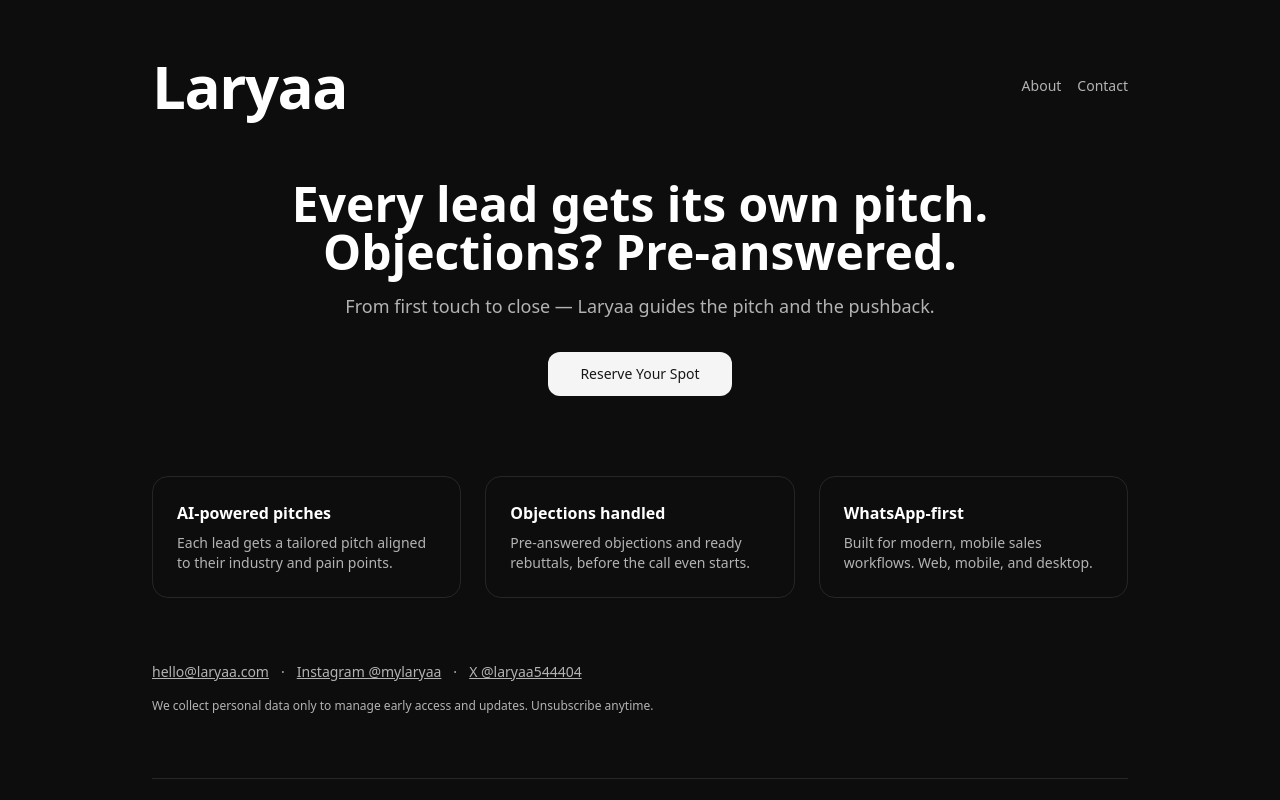
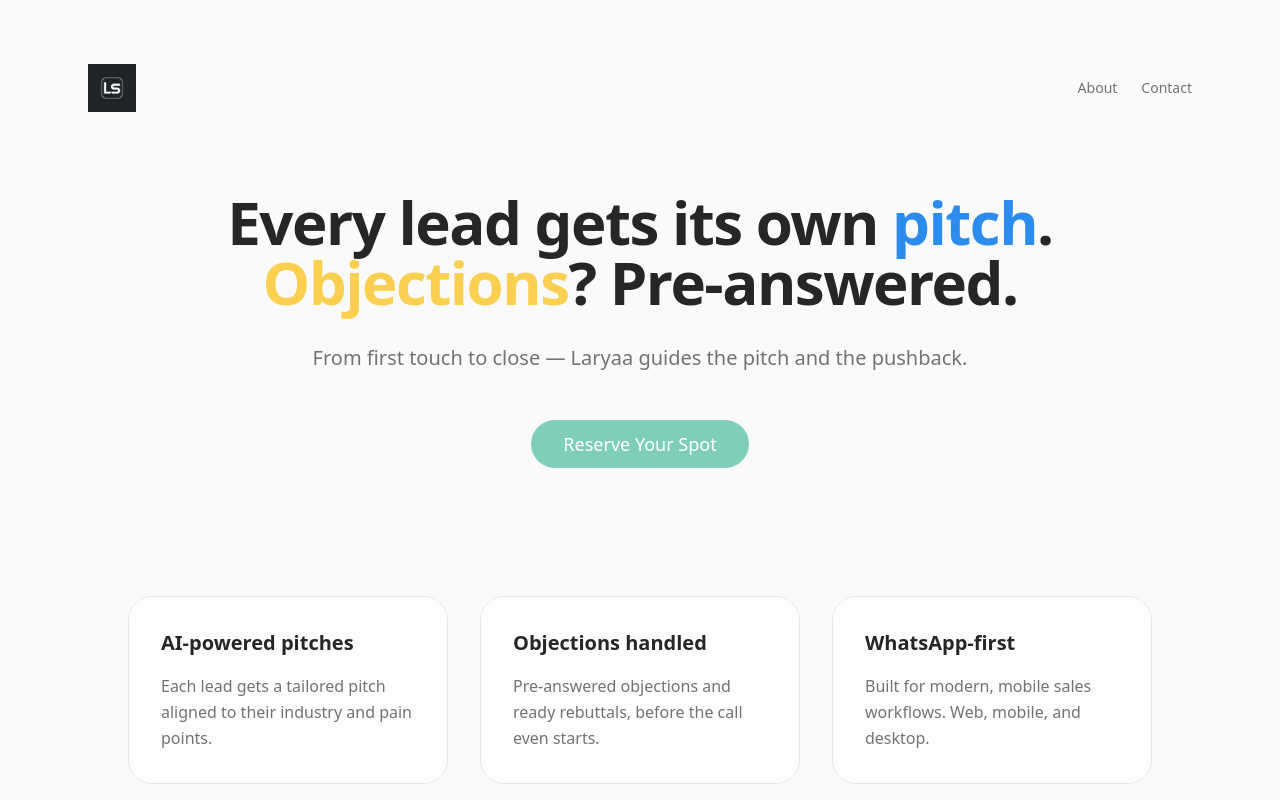
Before and after one commit to mylaryaa/laryaa-waitlist-pack, a React (Vite) app: page / in a window 1280 px wide. Shown: the top 800 px of the page. Built offline with nearby package versions, Linux system fonts and the light colour scheme.

Commit message:
Refactor landing page styles
Update landing page to use a cleaner, sleeker UI/UX.
Highlight "pitch" and "objections" text with bluish or yellowish colors for better visibility.

```diff
--- a/src/index.css
+++ b/src/index.css
@@ -8,13 +8,18 @@ All colors MUST be HSL.
 
 @layer base {
   :root {
-    /* Laryaa Brand Colors - Clean Black/White with Blue Accent */
+    /* Laryaa Brand Colors - Clean and Sleek */
     --background: 0 0% 100%;
     --foreground: 0 0% 9%;
 
-    --landing-bg: 0 0% 5%; /* neutral-950 */
-    --landing-text: 0 0% 100%;
-    --landing-muted: 0 0% 70%; /* neutral-300 */
+    --landing-bg: 0 0% 98%; /* Clean light background */
+    --landing-text: 0 0% 15%; /* Dark gray text */
+    --landing-muted: 0 0% 45%; /* Medium gray */
+
+    /* Brand accent colors */
+    --brand-mint: 165 45% 65%; /* Mint green from brand */
+    --brand-blue: 210 85% 55%; /* Blue highlight */
+    --brand-yellow: 45 95% 65%; /* Yellow highlight */
 
     --questionnaire-bg: 0 0% 98%; /* neutral-50 */
     --questionnaire-text: 0 0% 15%; /* neutral-900 */
--- a/src/pages/Landing.tsx
+++ b/src/pages/Landing.tsx
@@ -1,79 +1,89 @@
 import { Link } from "react-router-dom";
 import { Button } from "@/components/ui/button";
+import laryaaLogo from "@/assets/laryaa-logo.png";
 
 const Landing = () => {
   const currentYear = new Date().getFullYear();
 
   return (
     <div className="bg-landing-bg text-landing-text antialiased min-h-screen">
-      <main className="mx-auto max-w-5xl px-6 py-14">
-        <header className="flex items-center justify-between">
-          <Link to="/" className="font-extrabold tracking-tight text-5xl md:text-6xl leading-none">
-            Laryaa
+      <main className="mx-auto max-w-6xl px-6 py-16">
+        <header className="flex items-center justify-between mb-20">
+          <Link to="/" className="flex items-center gap-4">
+            <img
+              src={laryaaLogo}
+              alt="Laryaa Logo"
+              className="h-12 w-auto"
+            />
           </Link>
-          <nav className="text-sm text-landing-muted space-x-4">
-            <a className="hover:underline" href="#about">About</a>
-            <a className="hover:underline" href="#contact">Contact</a>
+          <nav className="text-sm text-landing-muted space-x-6">
+            <a className="hover:text-landing-text transition-colors" href="#about">About</a>
+            <a className="hover:text-landing-text transition-colors" href="#contact">Contact</a>
           </nav>
         </header>
 
-        <section className="mt-16 text-left md:text-center">
-          <h1 className="text-4xl md:text-5xl font-semibold leading-tight">
-            Every lead gets its own pitch.
+        <section className="text-center max-w-4xl mx-auto">
+          <h1 className="text-5xl md:text-6xl font-bold leading-tight tracking-tight">
+            Every lead gets its own{" "}
+            <span className="text-brand-blue">pitch</span>.
             <br className="hidden md:block" />
-            Objections? Pre-answered.
+            <span className="text-brand-yellow">Objections</span>? Pre-answered.
           </h1>
-          <p className="mt-4 text-landing-muted md:text-lg">
+          <p className="mt-8 text-landing-muted text-lg md:text-xl max-w-2xl mx-auto leading-relaxed">
             From first touch to close — Laryaa guides the pitch and the pushback.
           </p>
-          <div className="mt-8">
-            <Button asChild variant="secondary" size="lg" className="rounded-xl">
+          <div className="mt-12">
+            <Button
+              asChild
+              size="lg"
+              className="rounded-full px-8 py-6 text-lg font-medium bg-brand-mint text-white hover:opacity-90 transition-opacity"
+            >
               <Link to="/reserve">Reserve Your Spot</Link>
             </Button>
           </div>
         </section>
 
-        <section id="about" className="mt-20 grid gap-6 md:grid-cols-3">
-          <div className="rounded-2xl border border-white/10 p-6">
-            <h3 className="font-semibold">AI-powered pitches</h3>
-            <p className="mt-2 text-sm text-landing-muted">
+        <section id="about" className="mt-32 grid gap-8 md:grid-cols-3 max-w-5xl mx-auto">
+          <div className="rounded-3xl border border-gray-200 p-8 bg-white/60 backdrop-blur-sm hover:shadow-lg transition-shadow">
+            <h3 className="font-bold text-xl text-landing-text">AI-powered pitches</h3>
+            <p className="mt-4 text-landing-muted leading-relaxed">
               Each lead gets a tailored pitch aligned to their industry and pain points.
             </p>
           </div>
-          <div className="rounded-2xl border border-white/10 p-6">
-            <h3 className="font-semibold">Objections handled</h3>
-            <p className="mt-2 text-sm text-landing-muted">
+          <div className="rounded-3xl border border-gray-200 p-8 bg-white/60 backdrop-blur-sm hover:shadow-lg transition-shadow">
+            <h3 className="font-bold text-xl text-landing-text">Objections handled</h3>
+            <p className="mt-4 text-landing-muted leading-relaxed">
               Pre-answered objections and ready rebuttals, before the call even starts.
             </p>
           </div>
-          <div className="rounded-2xl border border-white/10 p-6">
-            <h3 className="font-semibold">WhatsApp-first</h3>
-            <p className="mt-2 text-sm text-landing-muted">
+          <div className="rounded-3xl border border-gray-200 p-8 bg-white/60 backdrop-blur-sm hover:shadow-lg transition-shadow">
+            <h3 className="font-bold text-xl text-landing-text">WhatsApp-first</h3>
+            <p className="mt-4 text-landing-muted leading-relaxed">
               Built for modern, mobile sales workflows. Web, mobile, and desktop.
             </p>
           </div>
         </section>
 
-        <section id="contact" className="mt-16 text-sm text-landing-muted">
-          <div className="flex flex-wrap items-center gap-3">
+        <section id="contact" className="mt-24 text-center">
+          <div className="flex flex-wrap justify-center items-center gap-6 text-landing-muted">
             <a
-              className="underline hover:text-landing-text transition-colors"
+              className="hover:text-brand-mint transition-colors font-medium"
               href="mailto:hello@laryaa.com"
             >
               hello@laryaa.com
             </a>
-            <span>·</span>
+            <span className="text-gray-300">•</span>
             <a
-              className="underline hover:text-landing-text transition-colors"
+              className="hover:text-brand-mint transition-colors font-medium"
               href="https://instagram.com/mylaryaa"
               target="_blank"
               rel="noopener noreferrer"
             >
               Instagram @mylaryaa
             </a>
-            <span>·</span>
+            <span className="text-gray-300">•</span>
             <a
-              className="underline hover:text-landing-text transition-colors"
+              className="hover:text-brand-mint transition-colors font-medium"
               href="https://x.com/laryaa544404"
               target="_blank"
               rel="noopener noreferrer"
@@ -81,12 +91,12 @@ const Landing = () => {
               X @laryaa544404
             </a>
           </div>
-          <p className="mt-4 text-xs">
+          <p className="mt-6 text-sm text-landing-muted max-w-md mx-auto">
             We collect personal data only to manage early access and updates. Unsubscribe anytime.
           </p>
         </section>
 
-        <footer className="mt-16 border-t border-white/10 pt-6 text-xs text-landing-muted/60">
+        <footer className="mt-20 border-t border-gray-200 pt-8 text-center text-sm text-landing-muted">
           © {currentYear} Laryaa.
         </footer>
       </main>
--- a/tailwind.config.ts
+++ b/tailwind.config.ts
@@ -60,6 +60,9 @@ export default {
 				'landing-bg': 'hsl(var(--landing-bg))',
 				'landing-text': 'hsl(var(--landing-text))',
 				'landing-muted': 'hsl(var(--landing-muted))',
+				'brand-mint': 'hsl(var(--brand-mint))',
+				'brand-blue': 'hsl(var(--brand-blue))',
+				'brand-yellow': 'hsl(var(--brand-yellow))',
 				'questionnaire-bg': 'hsl(var(--questionnaire-bg))',
 				'questionnaire-text': 'hsl(var(--questionnaire-text))',
 				'questionnaire-muted': 'hsl(var(--questionnaire-muted))',
```
Also changed, not shown: src/assets/laryaa-logo.png (added).
